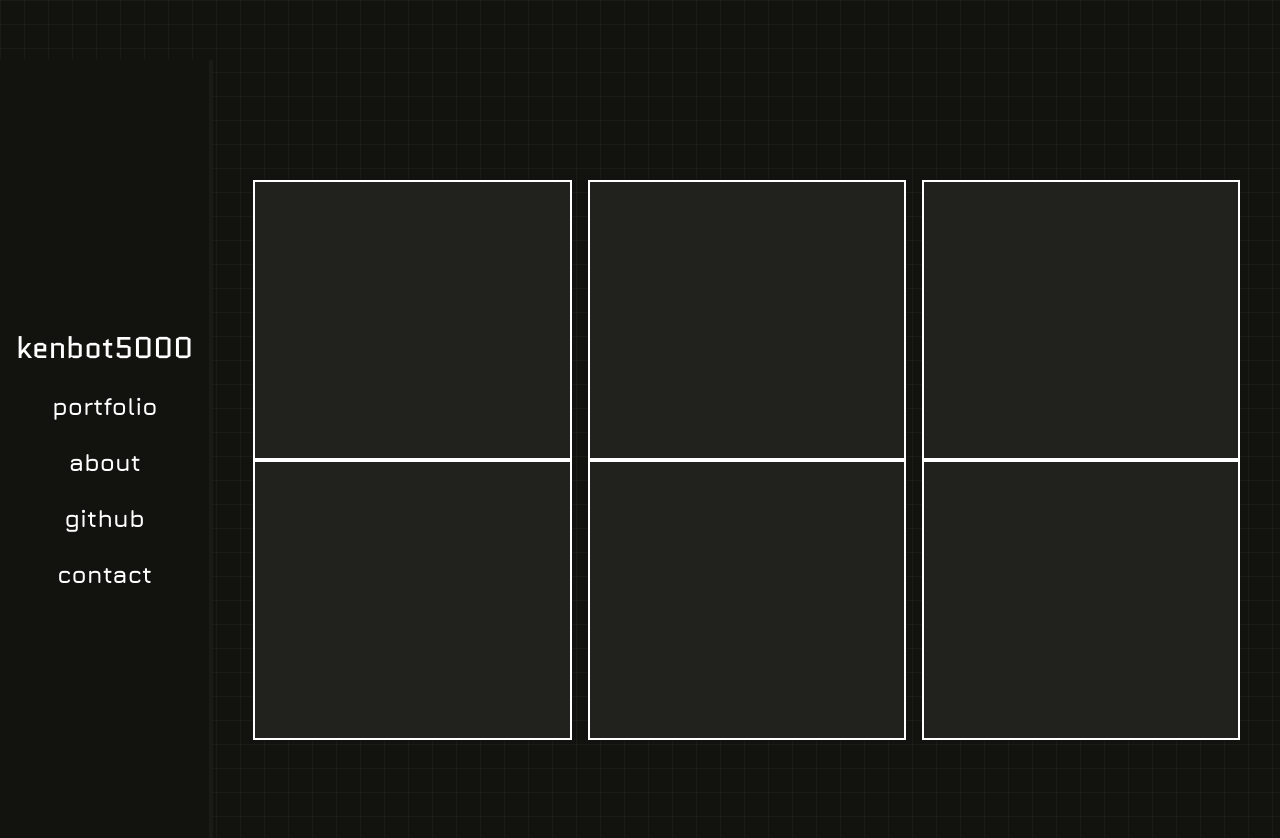
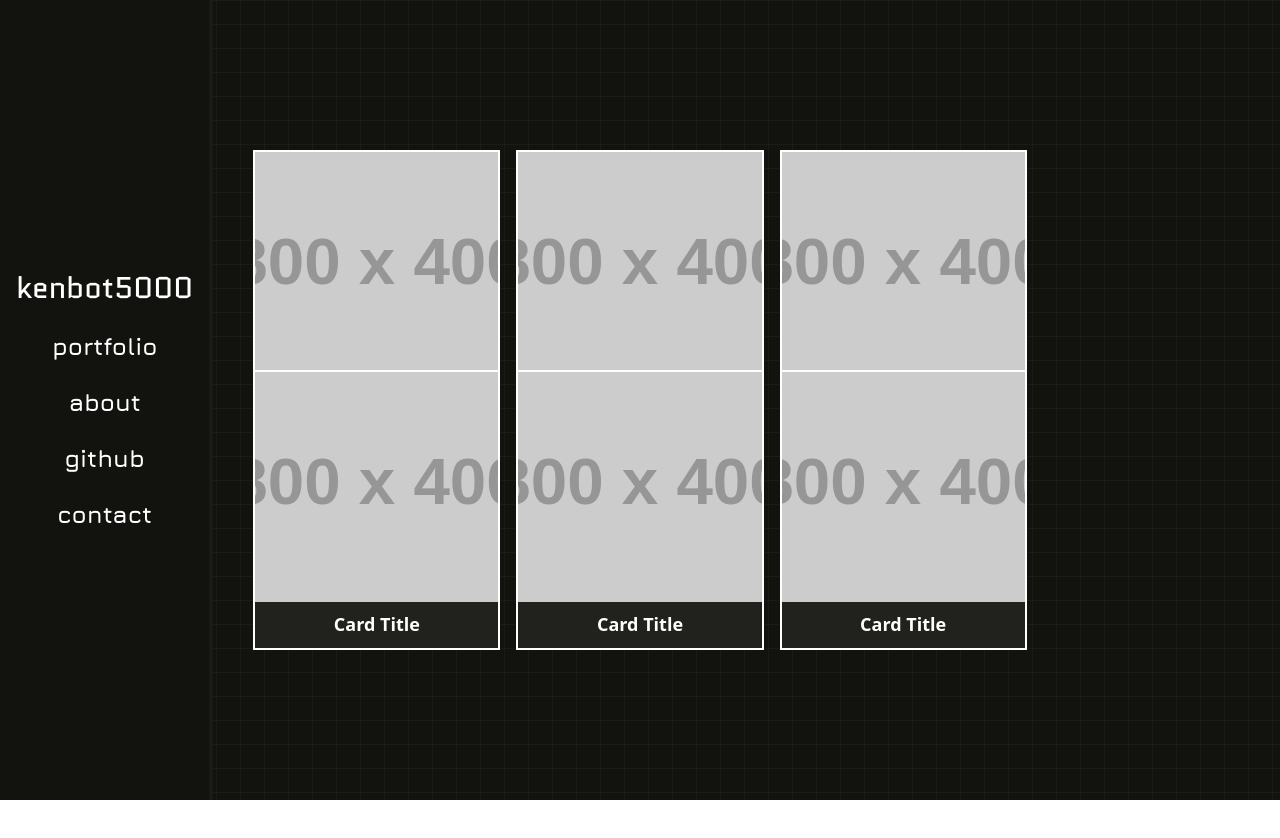
Before and after one commit to kenbot5000/portfolio, a Vue app: page / in a window 1280 px wide. Shown: the top 838 px of the page. After the commit the page ends 800 px from the top, so only its background shows below. Built offline with nearby package versions, Linux system fonts and the light colour scheme.

Commit message:
feat: add display cards

```diff
--- a/src/App.vue
+++ b/src/App.vue
@@ -4,19 +4,24 @@ import DisplayCard from '@/components/DisplayCard.vue';
 </script>
 
 <template>
-  <div class="
+  <div
+    class="
     main
     flex
   bg-[#12130F]
-    min-h-screen
+    h-screen
     inset-0
     w-full
     bg-[linear-gradient(to_right,#80808012_1px,transparent_1px),linear-gradient(to_bottom,#80808012_1px,transparent_1px)]
     bg-[size:24px_24px]"
   >
     <MainNavbar class="w-1/6" />
-    <div class="w-5/6 grid grid-rows-2 grid-cols-3 items-center px-10 py-45 gap-x-4">
-      <DisplayCard v-for="i in 6" :key="i" />
+    <div class="max-w-4/6 grid grid-rows-2 grid-cols-2 xl:grid-cols-3 items-center mx-auto px-10 py-45 gap-x-4">
+      <DisplayCard
+        v-for="i in 6"
+        :key="i"
+        title="Card Title"
+      />
     </div>
   </div>
 </template>
--- a/src/components/DisplayCard.vue
+++ b/src/components/DisplayCard.vue
@@ -1,5 +1,50 @@
 <template>
-  <div class="bg-[#21221D] w-full h-70 my-auto border-white border-2">
+  <a
+    :href="url"
+    target="_blank"
+    class="group"
+  >
+    <div
+      class="
+      bg-[#21221D]
+      w-full
+      h-70
+      my-auto
+      border-white
+      border-2
+      flex
+      flex-col
+    "
+    >
+      <img
+        :src="imageUrl"
+        alt="Placeholder Image"
+        class="w-full h-5/6 object-cover"
+      >
+      <div class="text-center">
+        <h2 class="text-white text-lg font-bold p-2 transition duration-300 ease-in-out group-hover:scale-120">
+          {{ title }}
+        </h2>
+      </div>
+    </div>
+  </a>
+</template>
 
-  </div>
-</template>
+<script setup>
+defineProps({
+  title: {
+    type: String,
+    required: true,
+  },
+  imageUrl: {
+    type: String,
+    required: false,
+    default: 'https://placehold.co/800x400'
+  },
+  url: {
+    type: String,
+    required: false,
+    default: '#'
+  }
+})
+</script>
--- a/src/components/navbar/MainNavbar.vue
+++ b/src/components/navbar/MainNavbar.vue
@@ -10,25 +10,41 @@ const navItems = [
 </script>
 
 <template>
-  <div class="
-    h-screen
+  <div
+    class="
+      min-h-screen
+      max-h-screen
       bg-[#12130F]
       font-jura
       text-white
       my-auto
+      absolute
+      border-solid
+      border-r-4
+      border-[#80808012]
+   "
+  >
+    <div
+      class="
         flex
         flex-col
         justify-center
         items-center
         text-2xl
         font-bold
-    border-solid
-    border-r-4
-    border-[#80808012]
-   ">
+        min-h-screen
+        max-h-screen
+      "
+    >
       <div class="text-3xl py-3 font-quantico font-normal">
         kenbot5000
       </div>
-    <NavItem v-for="(item, index) in navItems" :key="index" :text="item.text" :link="item.link" />
+      <NavItem
+        v-for="(item, index) in navItems"
+        :key="index"
+        :text="item.text"
+        :link="item.link"
+      />
+    </div>
   </div>
 </template>
```
Lines whose indentation alone changed are shown as unchanged.
